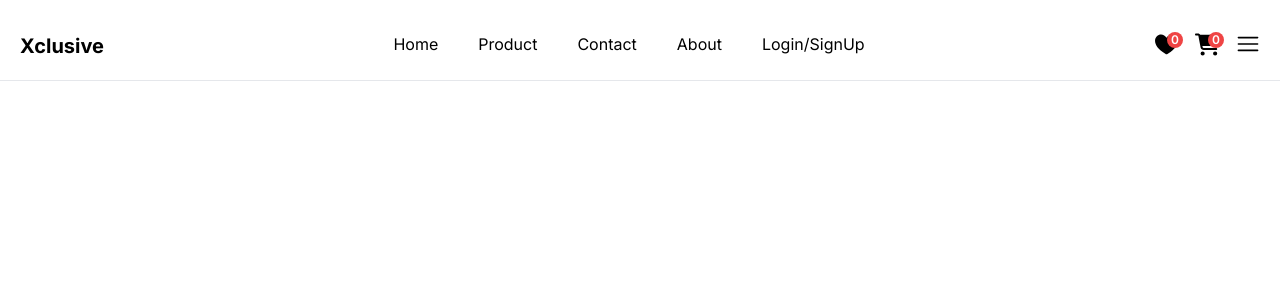
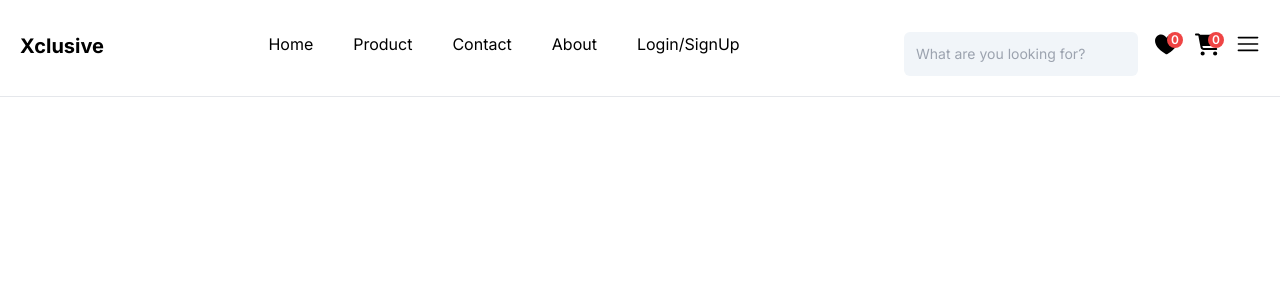
Before and after one commit to Mugisha-Samuella/Xclusive, a Next.js app: page / in a window 1280 px wide. Shown: the top 300 px of the page. Built offline with nearby package versions, Linux system fonts and the light colour scheme.

Commit message:
Search box with placeholder

```diff
--- a/app/Components/Navbar/Navbar.jsx
+++ b/app/Components/Navbar/Navbar.jsx
@@ -17,6 +17,7 @@ const Navbar = () => {
         <li><a href=""></a>Login/SignUp</li>
       </ul>
       <div className='flex flex-row gap-4'>
+      <input type="text" placeholder='What are you looking for?' className='bg-slate-100 rounded-md md:p-3 pt-3 focus:outline-none text-sm'/>
         <HeartIcon/>
         <Cart/>
         <Hamburger/>
```
